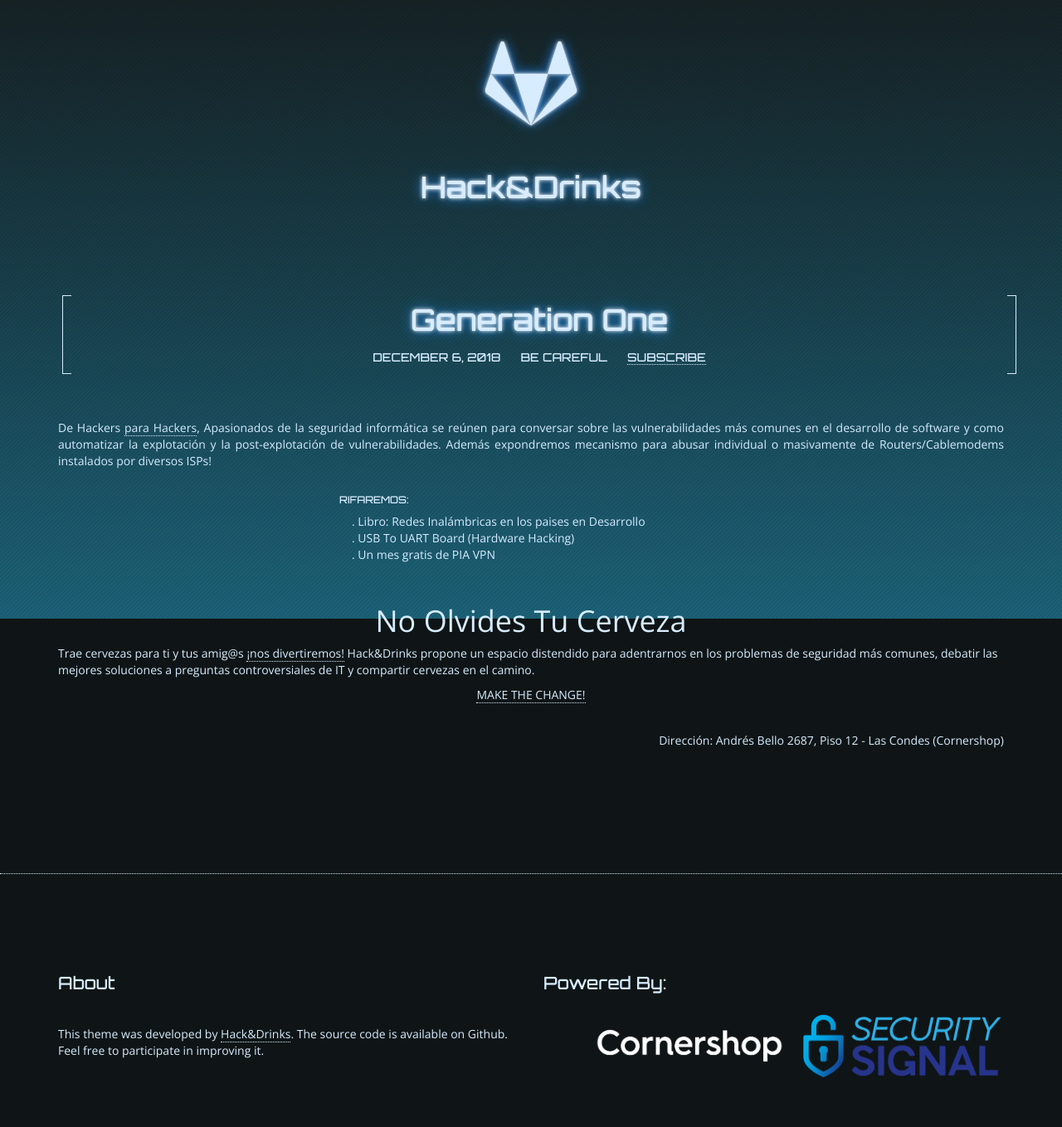
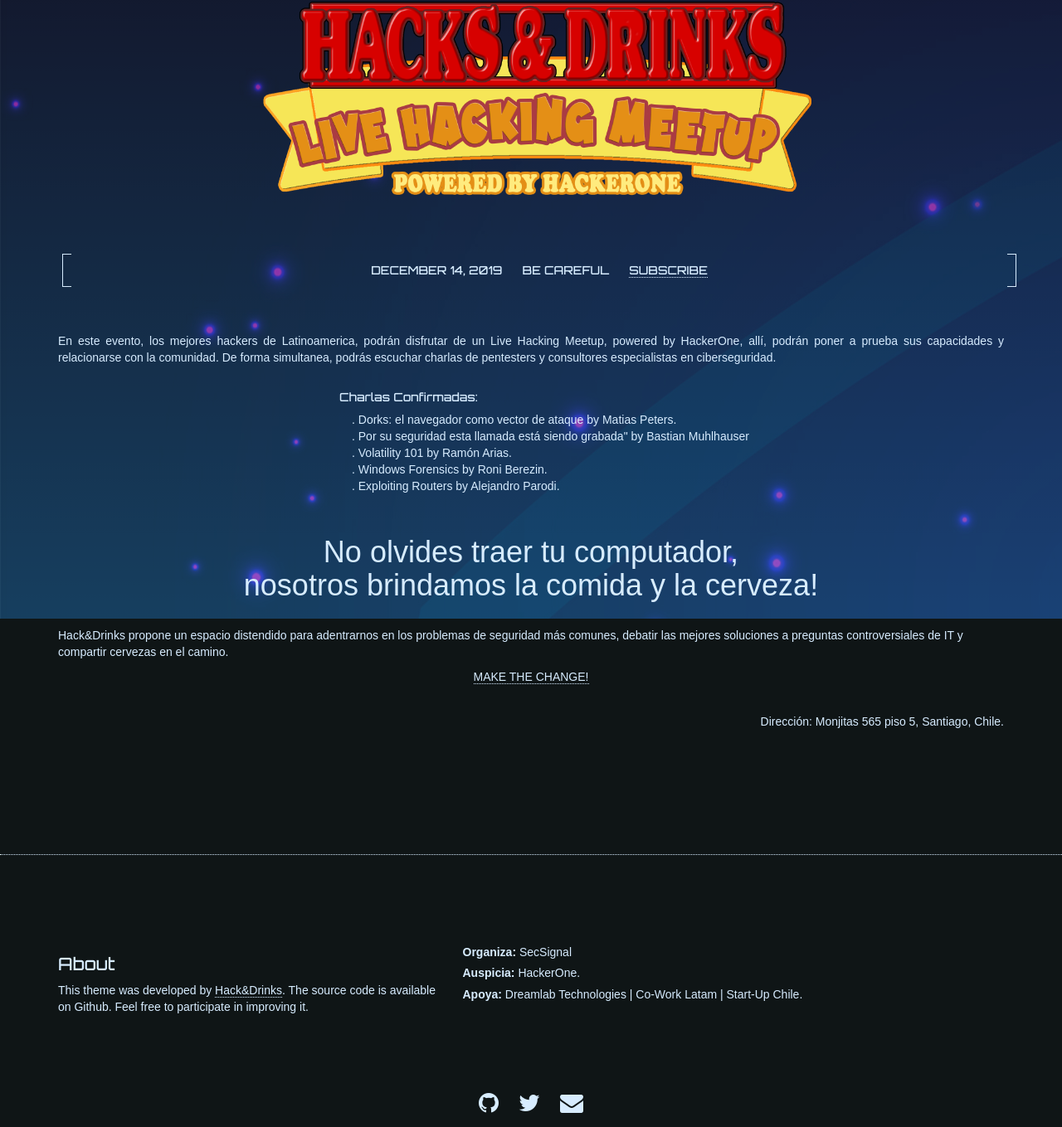
Before and after one commit to HacknDrinks/hackndrinks.github.io, a plain HTML site: page index.html in a window 1280 px wide. Shown: the part 54-1413 px from the top of the page at 83% size. Drawn offline with nearby package versions, Linux system fonts and the light colour scheme.

Commit message:
Generation Two

```diff
--- a/css/style.css
+++ b/css/style.css
@@ -2,7 +2,7 @@
 @import url("https://fonts.googleapis.com/css?family=Open+Sans");
 body {
   background: #0f1516;
-  font-family: 'Open Sans', sans-serif;
+  font-family: 'BebasNeueRegular', sans-serif;
 }
 @media (max-width: 33.9em) {
   body {
@@ -23,7 +23,7 @@ body {
   z-index: -2;
 }
 .bg-pattern {
-  background: url("../img/bg-pattern.png") repeat;
+  background: url("../img/background.jpg") repeat;
   opacity: 0.5;
   width: 100vw;
   height: 100vh;
--- a/index.html
+++ b/index.html
@@ -21,32 +21,34 @@
 <div class="container">
     <div class="row">
         <div class="col-sm-12">
-            <header>
+            <header style="margin-top: -350px;">
                 <div class="logo">
-                    <i class="logo-icon fa fa-gitlab" aria-hidden="true" style="font-size: 110px;"></i>
-                    <h1 id="main-title" class="title">Hack&Drinks</h1>
+                    <!-- <i class="logo-icon fa fa-gitlab" aria-hidden="true" style="font-size: 110px;"></i>
+                    <h1 id="main-title" class="title">Hack&Drinks</h1> -->
+                    <img src="img/logo.png" alt="" style="width: 800px; height: 800px ">
                 </div>
             </header>
 
-            <section class="main">
+            <section class="main" style="padding-top: 300px;">
                 <div class="post">
                     <div class="post-header index">
-                        <h1 class="title">Generation One</h1>
                         <div class="post-info">
-                            <span class="date">December 6, 2018</span>
+                            <span class="date">December 14, 2019</span>
                             <span class="comments">Be Careful</span>
-                            <span class="comments"><a href="https://www.eventbrite.com/e/hackdrinks-generation-one-tickets-50185760962">SUBSCRIBE</a></span>
+                            <span class="comments"><a href="https://www.meetup.com/es-ES/meetup-group-spYqHAza/">SUBSCRIBE</a></span>
                         </div>
                     </div>
-                    <div class="content"><p>De Hackers <a>para Hackers</a>,
-                        Apasionados de la seguridad informática se reúnen para conversar sobre las vulnerabilidades más comunes en el desarrollo de software y como automatizar la explotación y la post-explotación de vulnerabilidades. Además expondremos mecanismo para abusar individual o masivamente de Routers/Cablemodems instalados por diversos ISPs!
+                    <div class="content">
+                        En este evento, los mejores hackers de Latinoamerica, podrán disfrutar de un Live Hacking Meetup, powered by HackerOne, allí, podrán poner a prueba sus capacidades y relacionarse con la comunidad. De forma simultanea, podrás escuchar charlas de pentesters y consultores especialistas en ciberseguridad.
                         </br></br>
                         <div class="rif-container">
-                            <p><h6>RIFAREMOS:</h6></p>
+                            <p><h5>Charlas Confirmadas:</h5></p>
                             <p class="rif-body">
-                                      . Libro: Redes Inalámbricas en los paises en Desarrollo</br>
-                                      . USB To UART Board (Hardware Hacking)</br>
-                                      . Un mes gratis de PIA VPN</br>
+                                      . Dorks: el navegador como vector de ataque by Matias Peters.</br>
+                                      . Por su seguridad esta llamada está siendo grabada" by Bastian Muhlhauser</br>
+                                      . Volatility 101 by Ramón Arias.</br>
+                                      . Windows Forensics by Roni Berezin.</br>
+                                      . Exploiting Routers by Alejandro Parodi.</br>
                             </p>
                         </div>
                         </br></p>
@@ -54,14 +56,14 @@
                 </div>
                 <div class="">
                     <div class="post-header index">
-                        <h1 class="title" align="center">No Olvides Tu Cerveza</h1>
+                        <h1 class="title" align="center">No olvides traer tu computador, <br/>nosotros brindamos la comida y la cerveza!</h1>
                     </div>
                     <div class="content">
-                        <p>Trae cervezas para ti y tus amig@s <a>¡nos divertiremos!</a>
+                        <p><br>
                         Hack&Drinks propone un espacio distendido para adentrarnos en los problemas de seguridad más comunes, debatir las mejores soluciones a preguntas controversiales de IT y compartir cervezas en el camino.</p>
-                        <p align="center"><a href="https://www.eventbrite.com/e/hackdrinks-generation-one-tickets-50185760962">MAKE THE CHANGE!</a></p>
+                        <p align="center"><a href="https://www.meetup.com/es-ES/meetup-group-spYqHAza/">MAKE THE CHANGE!</a></p>
                     </div>
-                    <div align="right" style="margin-top:3%">Dirección: Andrés Bello 2687, Piso 12 - Las Condes (Cornershop)</div>
+                    <div align="right" style="margin-top:3%">Dirección: Monjitas 565 piso 5, Santiago, Chile.</div>
                 </div>
             </section>
         </div>
@@ -73,22 +75,19 @@
 <footer class="footer-content">
     <div class="container">
         <div class="row">
-            <div class="col-xs-12 col-sm-12 col-md-6 col-lg-6 footer-about">
-                <h2>About</h2>
+            <div class="col-xs-12 col-sm-12 col-md-6 col-lg-5 footer-about">
+                <h2 style="padding-bottom: 0px;">About</h2>
                 <p>
                     This theme was developed by <a href="https://github.com/HacknDrinks/hackndrinks.github.io">Hack&Drinks</a>. The source
                     code is available on Github. Feel free to participate in improving it.
                 </p>
             </div>
-            <div class="col-xs-12 col-sm-12 col-md-6 col-lg-6 footer-about">
-                <h2>Powered By:</h2>
-                <p align="right" class="sponsors">
-                    <a href="https://www.cornershopapp.com/"> <img src="./img/cornershop.png"/>
-                    </a>
-                    <a href="https://www.secsignal.org/"> <img src="./img/ss.png"/>
-                    </a>
-                    </br>
-                </p>
+            <div class="col-xs-12 col-sm-12 col-md-6 col-lg-7 footer-about">
+
+                <h5><b>Organiza:</b> SecSignal</h5>
+                <h5><b>Auspicia:</b> HackerOne.</h5>
+                <h5><b>Apoya:</b> Dreamlab Technologies | Co-Work Latam | Start-Up Chile.</h5>
+
             </div>
         </div>
         <div class="row">
@@ -109,7 +108,7 @@
                         </a>
                     </li>
                     <li class="list-inline-item">
-                        <a href="mailto: hackndrinks@gmail.com">
+                        <a href="mailto: contact@secsignal.org">
                                 <span class="footer-icon-container">
                                     <i class="fa fa-envelope"></i>
                                 </span>
@@ -121,7 +120,7 @@
         <div class="row">
             <div class="col-xs-12 col-sm-12 col-md-12 col-lg-12">
                 <div class="footer-copyright">
-                    @Hack&Drinks. No F#K@ rights reserved | 2018 <a href="https://github.com/HacknDrinks/hackndrinks.github.io"></a>
+                    @Hack&Drinks 2019 <a href="https://github.com/HacknDrinks/hackndrinks.github.io"></a>
                 </div>
             </div>
         </div>
```
Also changed, not shown: img/background.jpg (added), img/cornershop.png (deleted), img/logo.png (added), img/session_image.jpeg (deleted), 1 other file.
